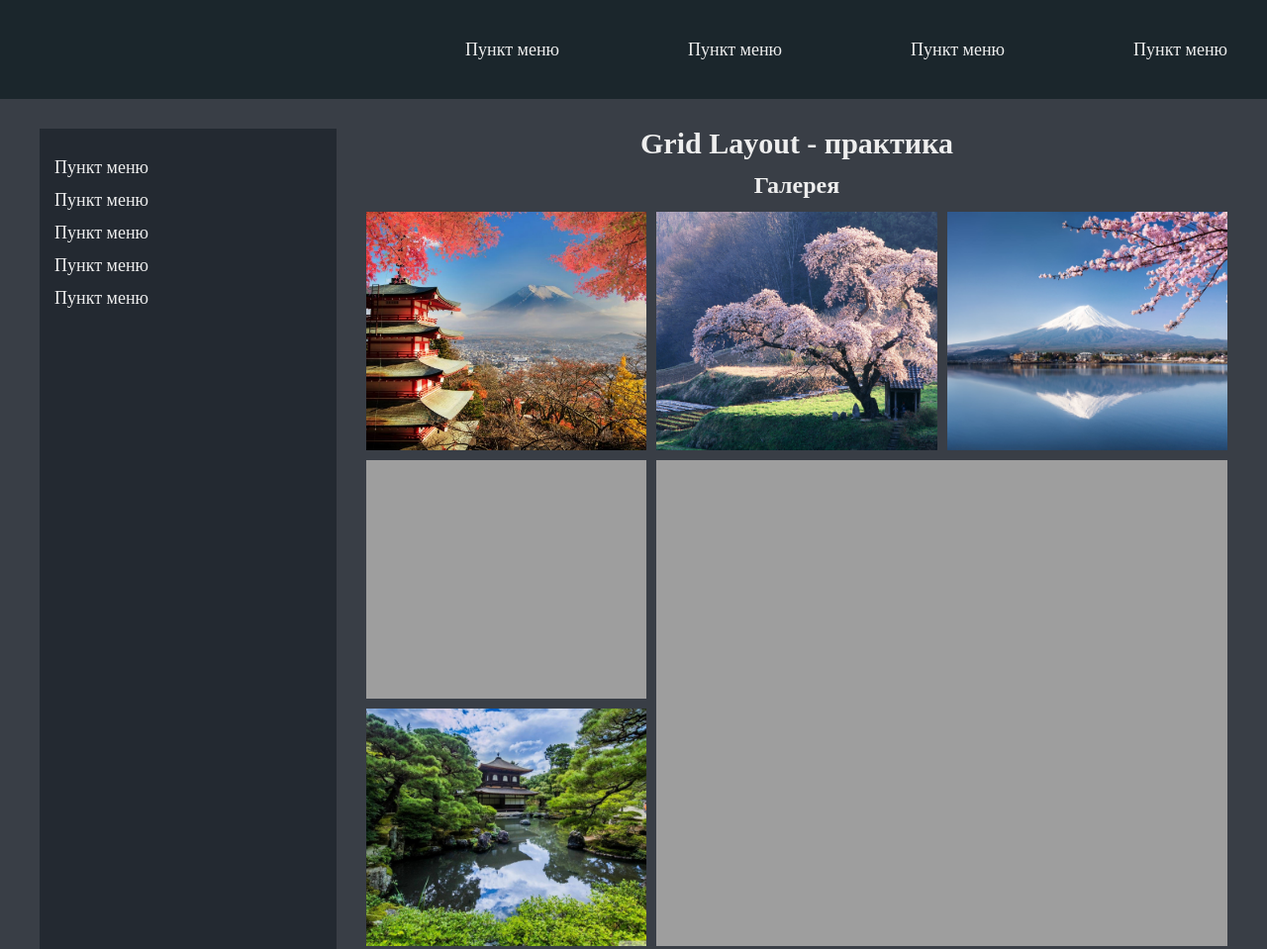
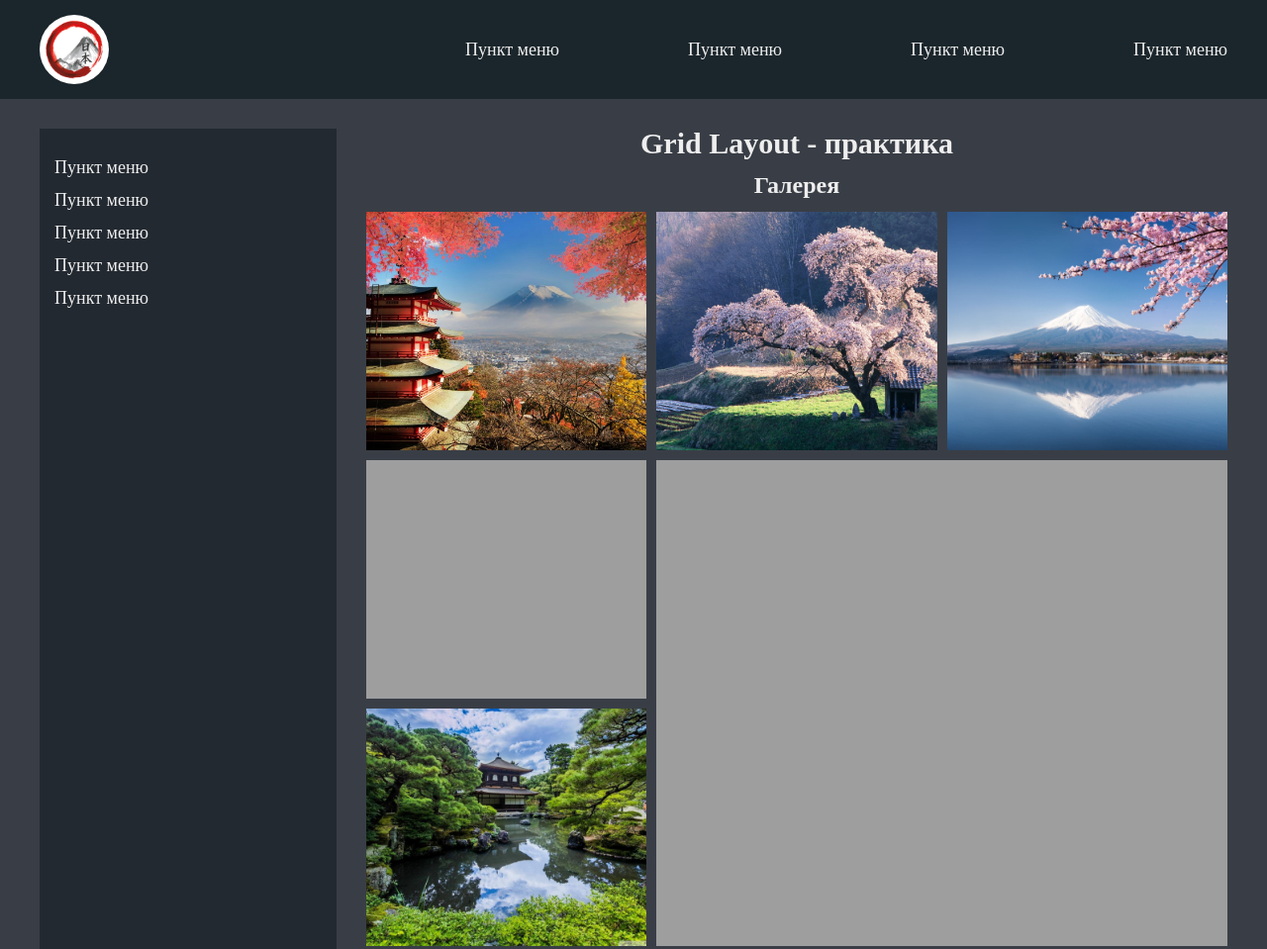
Before and after one commit to Kostczev/TrainingExample-GridLayout, a plain HTML site: page index.html in a window 1280 px wide. Shown: the top 959 px of the page at 99% size. Drawn offline with Linux system fonts and the light colour scheme; the site is published under a folder, as on GitHub Pages, so addresses that start at the root find nothing.

Commit message:
Update index.html

```diff
--- a/index.html
+++ b/index.html
@@ -11,7 +11,7 @@
       <div class="wrapper">
          <header class="header">
             <a href="" class="header__logo">
-               <img src="/img/icon.jpeg" alt="">
+               <img src="./img/icon.jpeg" alt="">
             </a>
             <nav class="header__menu">
                <ul class="header__list">
```
